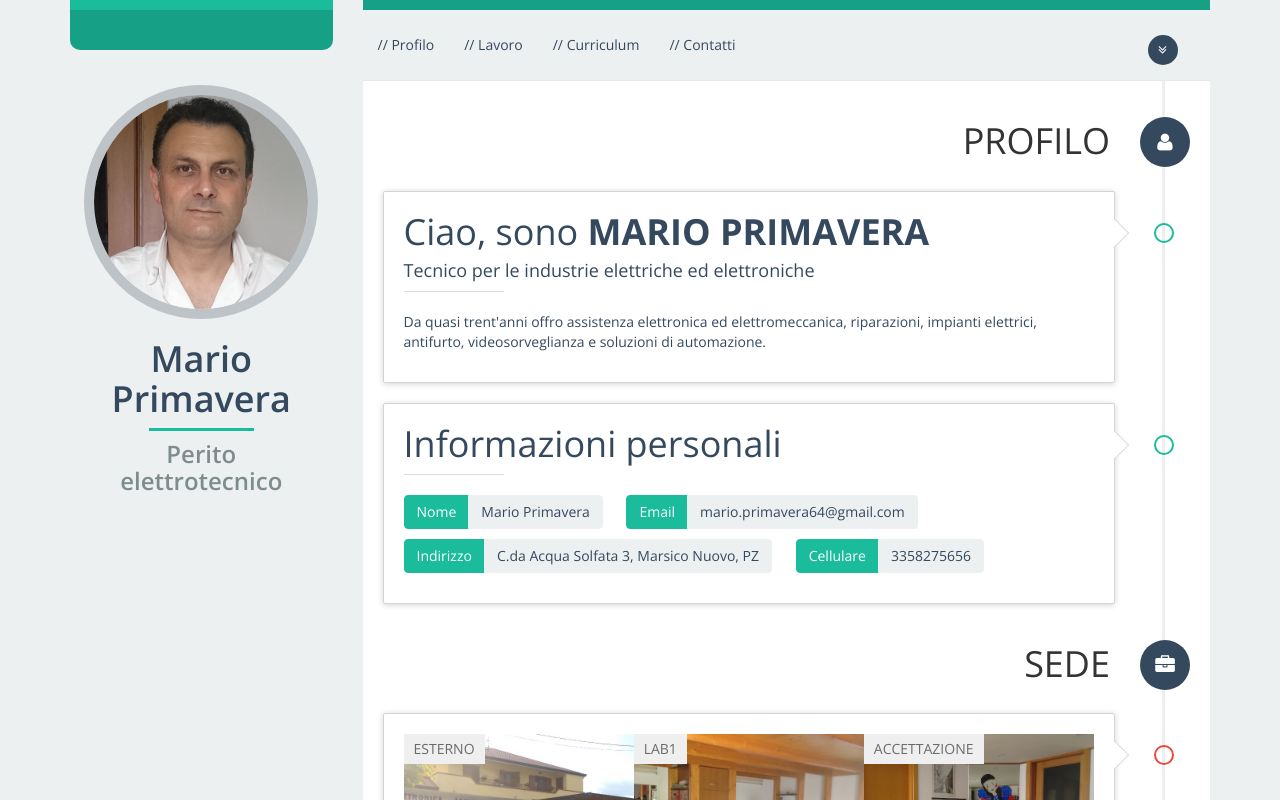
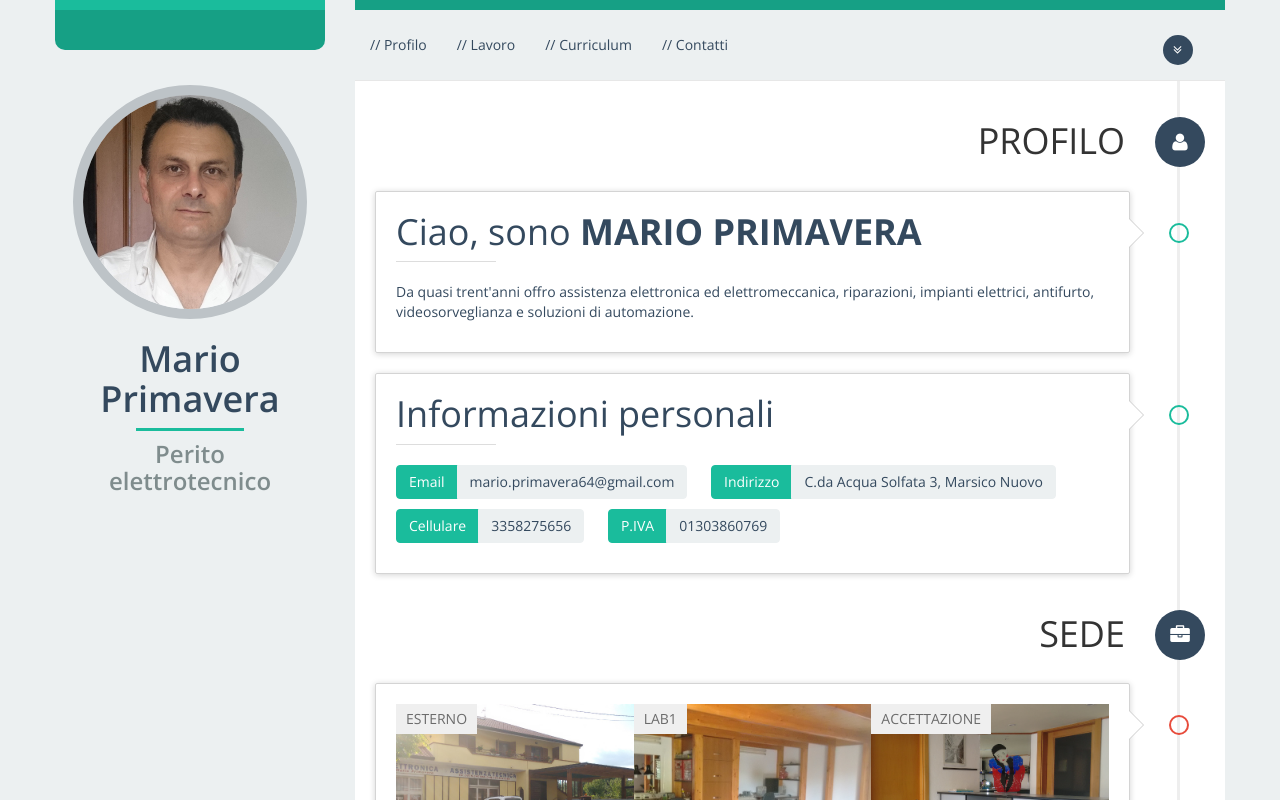
Before and after one commit to michyprima/padre.michyprima.github.io, a plain HTML site: page index.html in a window 1280 px wide. Shown: the top 800 px of the page. Drawn offline with nearby package versions, Linux system fonts and the light colour scheme.

Commit message:
Tidy up a little

```diff
--- a/index.html
+++ b/index.html
@@ -77,8 +77,8 @@
 					          	<div class="timeline-badge primary"></div>
 					          	<div class="timeline-panel">
 					          		<h1>Ciao, sono <strong>MARIO PRIMAVERA</strong></h1>
-					          		<h4>Tecnico per le industrie elettriche ed elettroniche</h4>
-					          		<div class="hr-left"></div>
+
+									<div class="hr-left"></div>
 
 					          		<p>Da quasi trent'anni offro assistenza elettronica ed elettromeccanica, riparazioni, impianti elettrici, antifurto, videosorveglianza e soluzioni di automazione.</p>
 					          	</div>
@@ -90,20 +90,20 @@
 					          		<div class="hr-left"></div>
                                     <a href="#id-datas">
                                         <div class="btn-group">
-                                            <button type="button" class="btn btn-primary">Nome</button>
-                                            <button type="button" class="btn btn-default">Mario Primavera</button>
-                                        </div>
-                                        <div class="btn-group">
                                             <button type="button" class="btn btn-primary">Email</button>
                                             <button type="button" class="btn btn-default">mario.primavera64@gmail.com</button>
                                         </div>
                                         <div class="btn-group">
                                             <button type="button" class="btn btn-primary">Indirizzo</button>
-                                            <button type="button" class="btn btn-default">C.da Acqua Solfata 3, Marsico Nuovo, PZ</button>
+                                            <button type="button" class="btn btn-default">C.da Acqua Solfata 3, Marsico Nuovo</button>
                                         </div>
                                         <div class="btn-group">
                                             <button type="button" class="btn btn-primary">Cellulare</button>
                                             <button type="button" class="btn btn-default">3358275656</button>
+                                        </div>
+                                        <div class="btn-group">
+                                            <button type="button" class="btn btn-primary">P.IVA</button>
+                                            <button type="button" class="btn btn-default">01303860769</button>
                                         </div>
                                    </a>
 					          	</div>
@@ -376,7 +376,8 @@
 											  	<strong>P.M. Elettronica</strong><br>
 											  	C.da Acqua Solfata, 3<br>
 											  	Marsico Nuovo, 85052, PZ, IT<br>
-												<abbr title="Mobile">M:</abbr> 3358275656
+												<abbr title="Mobile">M:</abbr> 3358275656<br/>
+												P.IVA 01303860769
 											</address>
 
 											<address>
--- a/marinka/css/style.css
+++ b/marinka/css/style.css
@@ -839,3 +839,7 @@ footer p{
     display:block;
     margin:auto;
 }
+
+.container {
+	padding: 0;
+}
```
